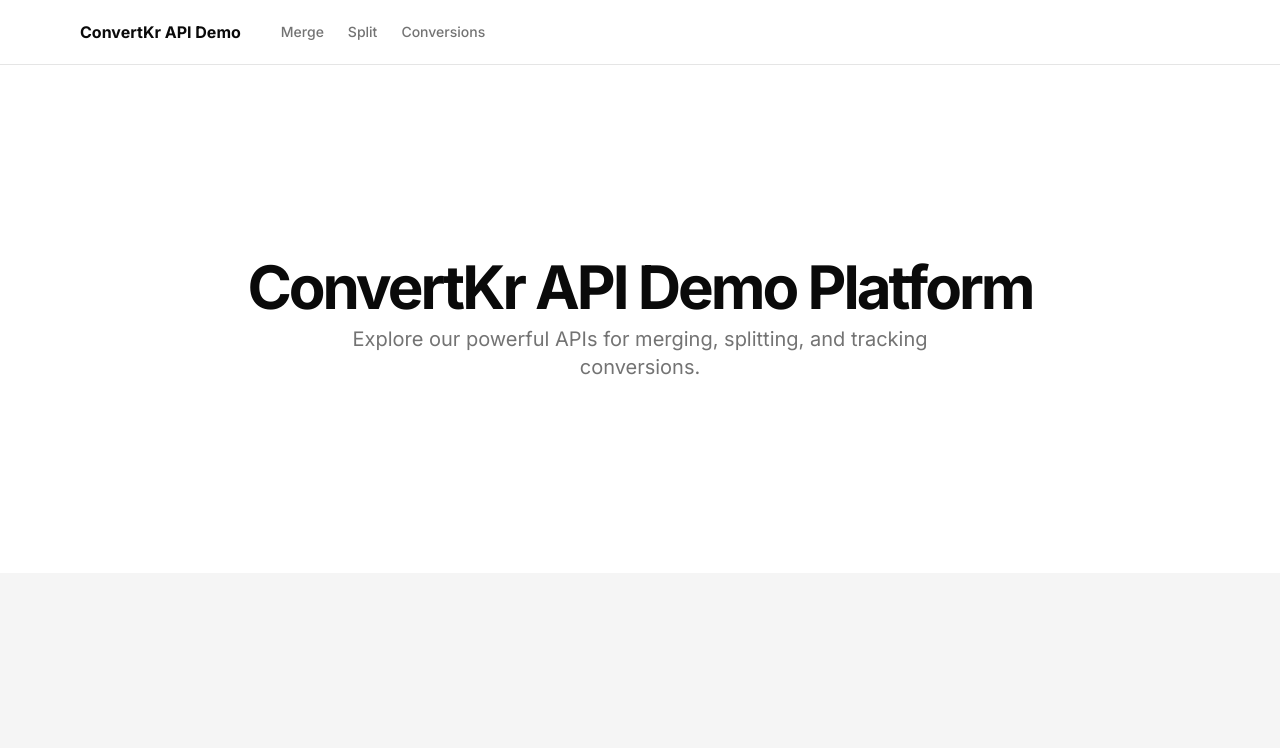
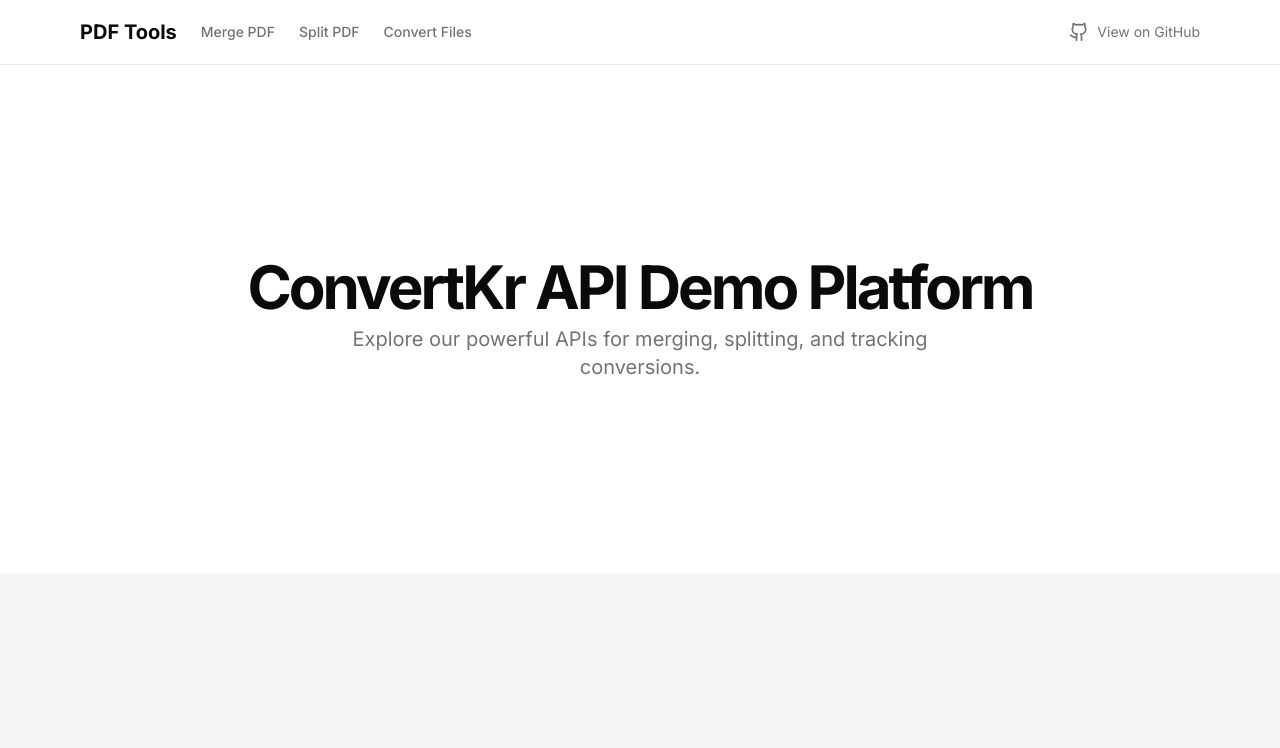
Before and after one commit to AhmadFaraz-crypto/convertkr-mockApis-nextjs, a Next.js app: page / in a window 1280 px wide. Shown: the top 748 px of the page. Built offline with nearby package versions, Linux system fonts and the light colour scheme.

Commit message:
feat(nav/footer): add GitHub repository link

```diff
--- a/components/Footer/index.tsx
+++ b/components/Footer/index.tsx
@@ -5,6 +5,16 @@ export default function Footer() {
           <p className="text-sm text-muted-foreground">
             © {new Date().getFullYear()} PDF Tools. All rights reserved.
           </p>
+          <nav className="flex items-center gap-4 text-sm text-muted-foreground">
+            <a
+              href="https://github.com/AhmadFaraz-crypto/convertkr-mockApis-nextjs"
+              target="_blank"
+              rel="noopener noreferrer"
+              className="hover:text-primary"
+            >
+              GitHub
+            </a>
+          </nav>
         </div>
       </footer>
     )
--- a/components/NavBar/index.tsx
+++ b/components/NavBar/index.tsx
@@ -1,35 +1,54 @@
-import Link from "next/link";
+"use client"
 
-export default function NavBar() {
+import Link from "next/link"
+import { usePathname } from "next/navigation"
+import { cn } from "@/lib/utils"
+import { Github } from "lucide-react" // Add Github icon
+
+const navigation = [
+  { name: "Merge PDF", href: "/merge" },
+  { name: "Split PDF", href: "/split" },
+  { name: "Convert Files", href: "/conversions" },
+]
+
+export default function Navbar() {
+  const pathname = usePathname()
+
   return (
-    <header className="sticky top-0 z-40 w-full border-b bg-background">
-        <div className="container flex h-16 items-center space-x-4 sm:justify-between sm:space-x-0">
-          <div className="flex gap-6 md:gap-10">
-            <Link href="/" className="flex items-center space-x-2">
-              <span className="inline-block font-bold">ConvertKr API Demo</span>
-            </Link>
-            <nav className="flex gap-6">
-              <Link
-                href="/merge"
-                className="flex items-center text-sm font-medium text-muted-foreground transition-colors hover:text-primary"
-              >
-                Merge
-              </Link>
-              <Link
-                href="/split"
-                className="flex items-center text-sm font-medium text-muted-foreground transition-colors hover:text-primary"
-              >
-                Split
-              </Link>
-              <Link
-                href="/conversions"
-                className="flex items-center text-sm font-medium text-muted-foreground transition-colors hover:text-primary"
-              >
-                Conversions
-              </Link>
-            </nav>
+    <nav className="border-b">
+      <div className="container flex h-16 items-center justify-between">
+        <div className="flex items-center">
+          <Link href="/" className="mr-6 text-xl font-bold">
+            PDF Tools
+          </Link>
+          <div className="flex gap-6">
+            {navigation.map((item) => {
+              const isActive = pathname.startsWith(item.href)
+              return (
+                <Link
+                  key={item.name}
+                  href={item.href}
+                  className={cn(
+                    "text-sm font-medium transition-colors hover:text-primary",
+                    isActive ? "text-black dark:text-white" : "text-muted-foreground"
+                  )}
+                >
+                  {item.name}
+                </Link>
+              )
+            })}
           </div>
         </div>
-      </header>
+        <a
+          href="https://github.com/AhmadFaraz-crypto/convertkr-mockApis-nextjs"
+          target="_blank"
+          rel="noopener noreferrer"
+          className="flex items-center gap-2 text-sm text-muted-foreground hover:text-primary"
+        >
+          <Github className="h-5 w-5" />
+          <span className="hidden sm:inline">View on GitHub</span>
+        </a>
+      </div>
+    </nav>
   )
 }
```
Lines whose indentation alone changed are shown as unchanged.
